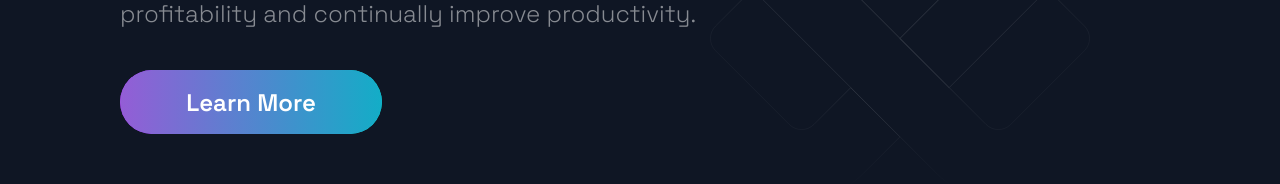
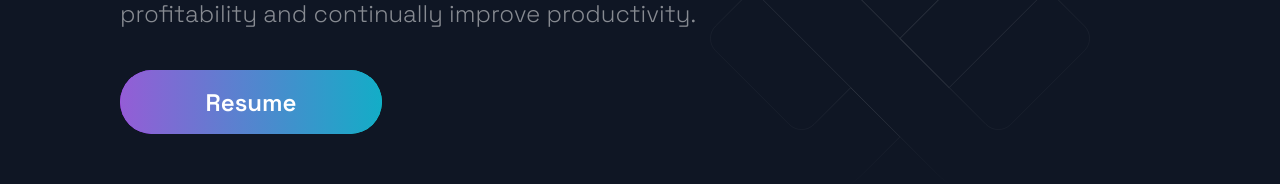
Before and after one commit to davidpedrero/David-Pedero-Portfolio, a Next.js app: page / in a window 1280 px wide. Shown: the part 432-616 px from the top of the page. Built offline with nearby package versions, Linux system fonts and the light colour scheme.

Commit message:
Added Resume

```diff
--- a/src/components/Hero/Hero.js
+++ b/src/components/Hero/Hero.js
@@ -14,7 +14,7 @@ const Hero = (props) => (
       <SectionText>
         My mission is to develop high quality web solutions that enable my clients to establish online presence, increase profitability and continually improve productivity.
       </SectionText>
-      <Button onClick={() => window.open('https://www.codingame.com/work/blog/tech-recruiting/why-you-should-hire-self-taught-developers/', '_blank')}>Learn More</Button>
+      <Button onClick={() => window.open('https://drive.google.com/file/d/1CQkeF0CE3DeznKQpzEsAjSZuYhiUU5K2/view?usp=share_link', '_blank')}>Resume</Button>
     </LeftSection>
   </Section>
 );
--- a/src/constants/constants.js
+++ b/src/constants/constants.js
@@ -13,8 +13,8 @@ export const projects = [
     description:"A React.js web application that allows you to search bwtween different API generated robots by name",
     image: '/images/2.png',
     tags: ['React', 'JavaScript'],
-    source: 'https://davidpedrero.github.io/React-app/',
-    visit: 'https://github.com/davidpedrero/React-app',
+    source: 'https://davidpedrero.github.io/RoboFriends/',
+    visit: 'https://github.com/davidpedrero/RoboFriends',
     id: 1,
   // },
   // {
```
